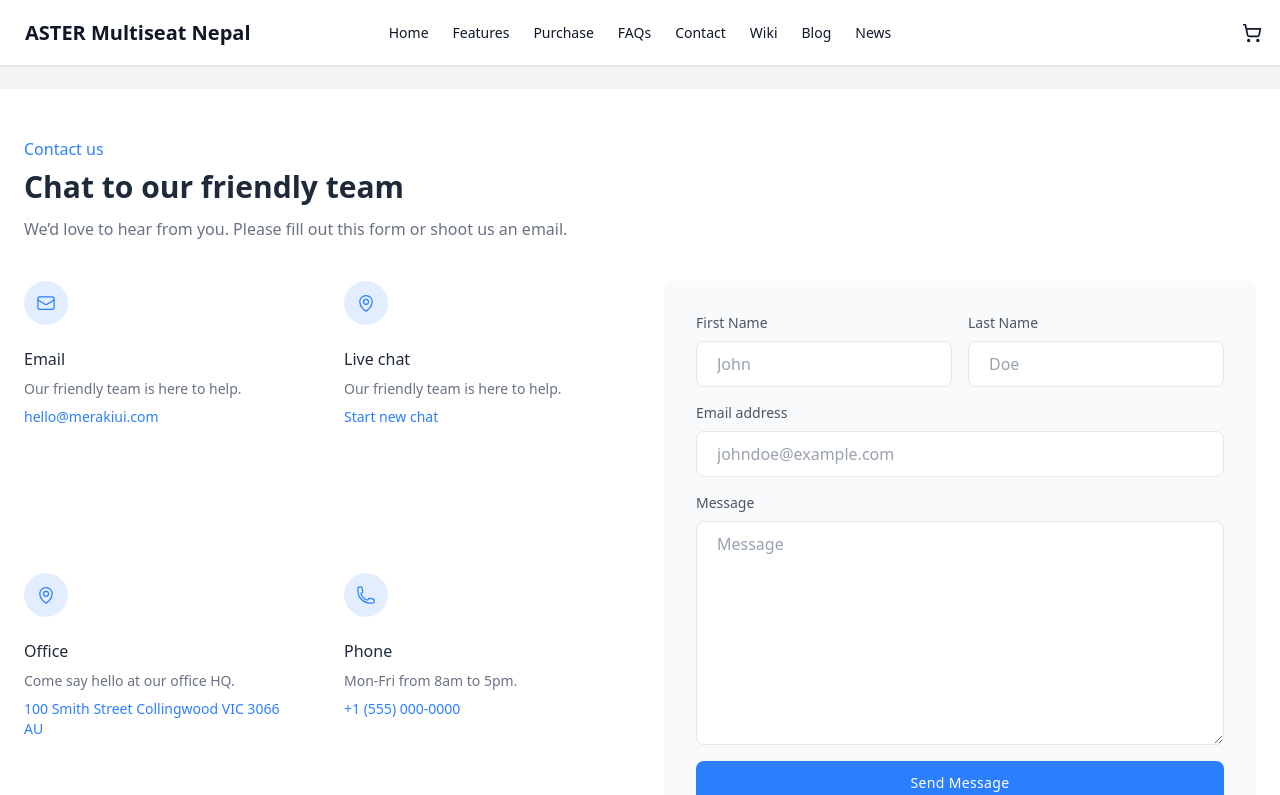
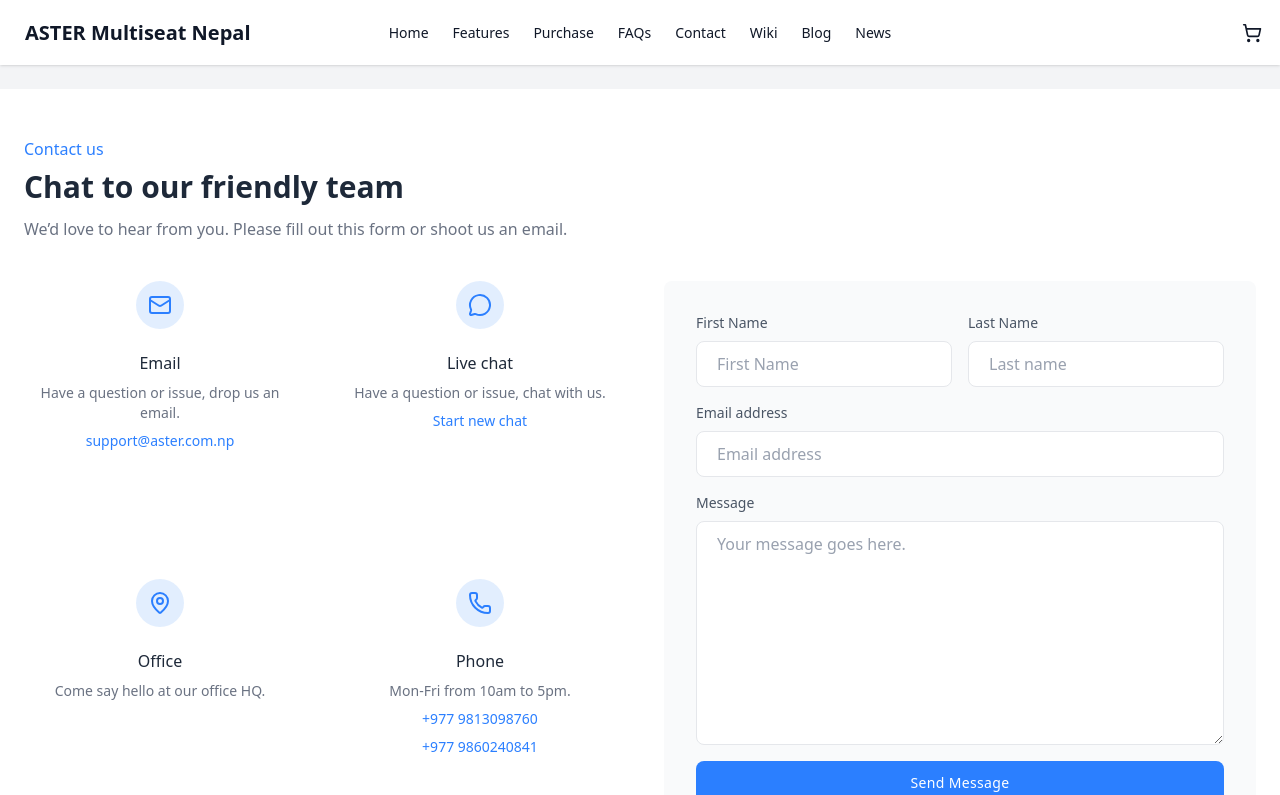
Before and after one commit to psychrabi/rabistha, a React (Vite) app: page /rabistha/contact in a window 1280 px wide. Shown: the top 795 px of the page. Built offline with nearby package versions, Linux system fonts and the light colour scheme.

Commit message:
Updated contact page with relevant details

```diff
--- a/src/pages/Contact.jsx
+++ b/src/pages/Contact.jsx
@@ -1,4 +1,5 @@
 import Download from "../components/Download";
+import { Mail, MapPin, MessageCircle, Phone } from "lucide-react";
 
 function Contact() {
   return (
@@ -6,89 +7,64 @@
       <div class="container px-6 py-12 mx-auto">
         <div>
           <p class="font-medium text-blue-500 dark:text-blue-400">Contact us</p>
-
           <h1 class="mt-2 text-2xl font-semibold text-gray-800 md:text-3xl dark:text-white">Chat to our friendly team</h1>
-
-          <p class="mt-3 text-gray-500 dark:text-gray-400">We’d love to hear from you. Please fill out this form or shoot us an email.</p>
-        </div>
-
+          <p class="mt-3 text-gray-500 dark:text-gray-400">We’d love to hear from you. Please fill out this form or shoot us an email.</p>        </div>
         <div class="grid grid-cols-1 gap-12 mt-10 lg:grid-cols-2">
           <div class="grid grid-cols-1 gap-12 md:grid-cols-2">
-            <div>
+            <div className="text-center">
               <span class="inline-block p-3 text-blue-500 rounded-full bg-blue-100/80 dark:bg-gray-800">
-                <svg xmlns="http://www.w3.org/2000/svg" fill="none" viewBox="0 0 24 24" stroke-width="1.5" stroke="currentColor" class="w-5 h-5">
-                  <path stroke-linecap="round" stroke-linejoin="round" d="M21.75 6.75v10.5a2.25 2.25 0 01-2.25 2.25h-15a2.25 2.25 0 01-2.25-2.25V6.75m19.5 0A2.25 2.25 0 0019.5 4.5h-15a2.25 2.25 0 00-2.25 2.25m19.5 0v.243a2.25 2.25 0 01-1.07 1.916l-7.5 4.615a2.25 2.25 0 01-2.36 0L3.32 8.91a2.25 2.25 0 01-1.07-1.916V6.75" />
-                </svg>
+                <Mail />
               </span>
-
               <h2 class="mt-4 text-base font-medium text-gray-800 dark:text-white">Email</h2>
-              <p class="mt-2 text-sm text-gray-500 dark:text-gray-400">Our friendly team is here to help.</p>
-              <p class="mt-2 text-sm text-blue-500 dark:text-blue-400">hello@merakiui.com</p>
+              <p class="mt-2 text-sm text-gray-500 dark:text-gray-400">Have a question or issue, drop us an email.</p>
+              <p class="mt-2 text-sm text-blue-500 dark:text-blue-400">support@aster.com.np</p>
             </div>
-
-            <div>
+            <div className="text-center">
               <span class="inline-block p-3 text-blue-500 rounded-full bg-blue-100/80 dark:bg-gray-800">
-                <svg xmlns="http://www.w3.org/2000/svg" fill="none" viewBox="0 0 24 24" stroke-width="1.5" stroke="currentColor" class="w-5 h-5">
-                  <path stroke-linecap="round" stroke-linejoin="round" d="M15 10.5a3 3 0 11-6 0 3 3 0 016 0z" />
-                  <path stroke-linecap="round" stroke-linejoin="round" d="M19.5 10.5c0 7.142-7.5 11.25-7.5 11.25S4.5 17.642 4.5 10.5a7.5 7.5 0 1115 0z" />
-                </svg>
+                <MessageCircle />
               </span>
-
               <h2 class="mt-4 text-base font-medium text-gray-800 dark:text-white">Live chat</h2>
-              <p class="mt-2 text-sm text-gray-500 dark:text-gray-400">Our friendly team is here to help.</p>
+              <p class="mt-2 text-sm text-gray-500 dark:text-gray-400">Have a question or issue, chat with us.</p>
               <p class="mt-2 text-sm text-blue-500 dark:text-blue-400">Start new chat</p>
             </div>
-
-            <div>
+            <div className="text-center">
               <span class="inline-block p-3 text-blue-500 rounded-full bg-blue-100/80 dark:bg-gray-800">
-                <svg xmlns="http://www.w3.org/2000/svg" fill="none" viewBox="0 0 24 24" stroke-width="1.5" stroke="currentColor" class="w-5 h-5">
-                  <path stroke-linecap="round" stroke-linejoin="round" d="M15 10.5a3 3 0 11-6 0 3 3 0 016 0z" />
-                  <path stroke-linecap="round" stroke-linejoin="round" d="M19.5 10.5c0 7.142-7.5 11.25-7.5 11.25S4.5 17.642 4.5 10.5a7.5 7.5 0 1115 0z" />
-                </svg>
+                <MapPin />
               </span>
-
               <h2 class="mt-4 text-base font-medium text-gray-800 dark:text-white">Office</h2>
               <p class="mt-2 text-sm text-gray-500 dark:text-gray-400">Come say hello at our office HQ.</p>
-              <p class="mt-2 text-sm text-blue-500 dark:text-blue-400">100 Smith Street Collingwood VIC 3066 AU</p>
+              <p class="mt-2 text-sm text-blue-500 dark:text-blue-400"></p>
             </div>
-
-            <div>
+            <div className="text-center">
               <span class="inline-block p-3 text-blue-500 rounded-full bg-blue-100/80 dark:bg-gray-800">
-                <svg xmlns="http://www.w3.org/2000/svg" fill="none" viewBox="0 0 24 24" stroke-width="1.5" stroke="currentColor" class="w-5 h-5">
-                  <path stroke-linecap="round" stroke-linejoin="round" d="M2.25 6.75c0 8.284 6.716 15 15 15h2.25a2.25 2.25 0 002.25-2.25v-1.372c0-.516-.351-.966-.852-1.091l-4.423-1.106c-.44-.11-.902.055-1.173.417l-.97 1.293c-.282.376-.769.542-1.21.38a12.035 12.035 0 01-7.143-7.143c-.162-.441.004-.928.38-1.21l1.293-.97c.363-.271.527-.734.417-1.173L6.963 3.102a1.125 1.125 0 00-1.091-.852H4.5A2.25 2.25 0 002.25 4.5v2.25z" />
-                </svg>
+                <Phone />
               </span>
-
               <h2 class="mt-4 text-base font-medium text-gray-800 dark:text-white">Phone</h2>
-              <p class="mt-2 text-sm text-gray-500 dark:text-gray-400">Mon-Fri from 8am to 5pm.</p>
-              <p class="mt-2 text-sm text-blue-500 dark:text-blue-400">+1 (555) 000-0000</p>
+              <p class="mt-2 text-sm text-gray-500 dark:text-gray-400">Mon-Fri from 10am to 5pm.</p>
+              <p class="mt-2 text-sm text-blue-500 dark:text-blue-400">+977 9813098760</p>
+              <p class="mt-2 text-sm text-blue-500 dark:text-blue-400">+977 9860240841</p>
             </div>
           </div>
-
           <div class="p-4 py-6 rounded-lg bg-gray-50 dark:bg-gray-800 md:p-8">
             <form>
               <div class="-mx-2 md:items-center md:flex">
                 <div class="flex-1 px-2">
                   <label class="block mb-2 text-sm text-gray-600 dark:text-gray-200">First Name</label>
-                  <input type="text" placeholder="John " class="block w-full px-5 py-2.5 mt-2 text-gray-700 placeholder-gray-400 bg-white border border-gray-200 rounded-lg dark:placeholder-gray-600 dark:bg-gray-900 dark:text-gray-300 dark:border-gray-700 focus:border-blue-400 dark:focus:border-blue-400 focus:ring-blue-400 focus:outline-none focus:ring focus:ring-opacity-40" />
+                  <input type="text" placeholder="First Name " class="block w-full px-5 py-2.5 mt-2 text-gray-700 placeholder-gray-400 bg-white border border-gray-200 rounded-lg dark:placeholder-gray-600 dark:bg-gray-900 dark:text-gray-300 dark:border-gray-700 focus:border-blue-400 dark:focus:border-blue-400 focus:ring-blue-400 focus:outline-none focus:ring focus:ring-opacity-40" />
                 </div>
-
                 <div class="flex-1 px-2 mt-4 md:mt-0">
                   <label class="block mb-2 text-sm text-gray-600 dark:text-gray-200">Last Name</label>
-                  <input type="text" placeholder="Doe" class="block w-full px-5 py-2.5 mt-2 text-gray-700 placeholder-gray-400 bg-white border border-gray-200 rounded-lg dark:placeholder-gray-600 dark:bg-gray-900 dark:text-gray-300 dark:border-gray-700 focus:border-blue-400 dark:focus:border-blue-400 focus:ring-blue-400 focus:outline-none focus:ring focus:ring-opacity-40" />
+                  <input type="text" placeholder="Last name" class="block w-full px-5 py-2.5 mt-2 text-gray-700 placeholder-gray-400 bg-white border border-gray-200 rounded-lg dark:placeholder-gray-600 dark:bg-gray-900 dark:text-gray-300 dark:border-gray-700 focus:border-blue-400 dark:focus:border-blue-400 focus:ring-blue-400 focus:outline-none focus:ring focus:ring-opacity-40" />
                 </div>
               </div>
-
               <div class="mt-4">
                 <label class="block mb-2 text-sm text-gray-600 dark:text-gray-200">Email address</label>
-                <input type="email" placeholder="johndoe@example.com" class="block w-full px-5 py-2.5 mt-2 text-gray-700 placeholder-gray-400 bg-white border border-gray-200 rounded-lg dark:placeholder-gray-600 dark:bg-gray-900 dark:text-gray-300 dark:border-gray-700 focus:border-blue-400 dark:focus:border-blue-400 focus:ring-blue-400 focus:outline-none focus:ring focus:ring-opacity-40" />
+                <input type="email" placeholder="Email address" class="block w-full px-5 py-2.5 mt-2 text-gray-700 placeholder-gray-400 bg-white border border-gray-200 rounded-lg dark:placeholder-gray-600 dark:bg-gray-900 dark:text-gray-300 dark:border-gray-700 focus:border-blue-400 dark:focus:border-blue-400 focus:ring-blue-400 focus:outline-none focus:ring focus:ring-opacity-40" />
               </div>
-
               <div class="w-full mt-4">
                 <label class="block mb-2 text-sm text-gray-600 dark:text-gray-200">Message</label>
-                <textarea class="block w-full h-32 px-5 py-2.5 mt-2 text-gray-700 placeholder-gray-400 bg-white border border-gray-200 rounded-lg md:h-56 dark:placeholder-gray-600 dark:bg-gray-900 dark:text-gray-300 dark:border-gray-700 focus:border-blue-400 dark:focus:border-blue-400 focus:ring-blue-400 focus:outline-none focus:ring focus:ring-opacity-40" placeholder="Message"></textarea>
+                <textarea class="block w-full h-32 px-5 py-2.5 mt-2 text-gray-700 placeholder-gray-400 bg-white border border-gray-200 rounded-lg md:h-56 dark:placeholder-gray-600 dark:bg-gray-900 dark:text-gray-300 dark:border-gray-700 focus:border-blue-400 dark:focus:border-blue-400 focus:ring-blue-400 focus:outline-none focus:ring focus:ring-opacity-40" placeholder="Your message goes here."></textarea>
               </div>
-
               <button class="w-full px-6 py-3 mt-4 text-sm font-medium tracking-wide text-white capitalize transition-colors duration-300 transform bg-blue-500 rounded-lg hover:bg-blue-400 focus:outline-none focus:ring focus:ring-blue-300 focus:ring-opacity-50">
                 Send message
               </button>
```
